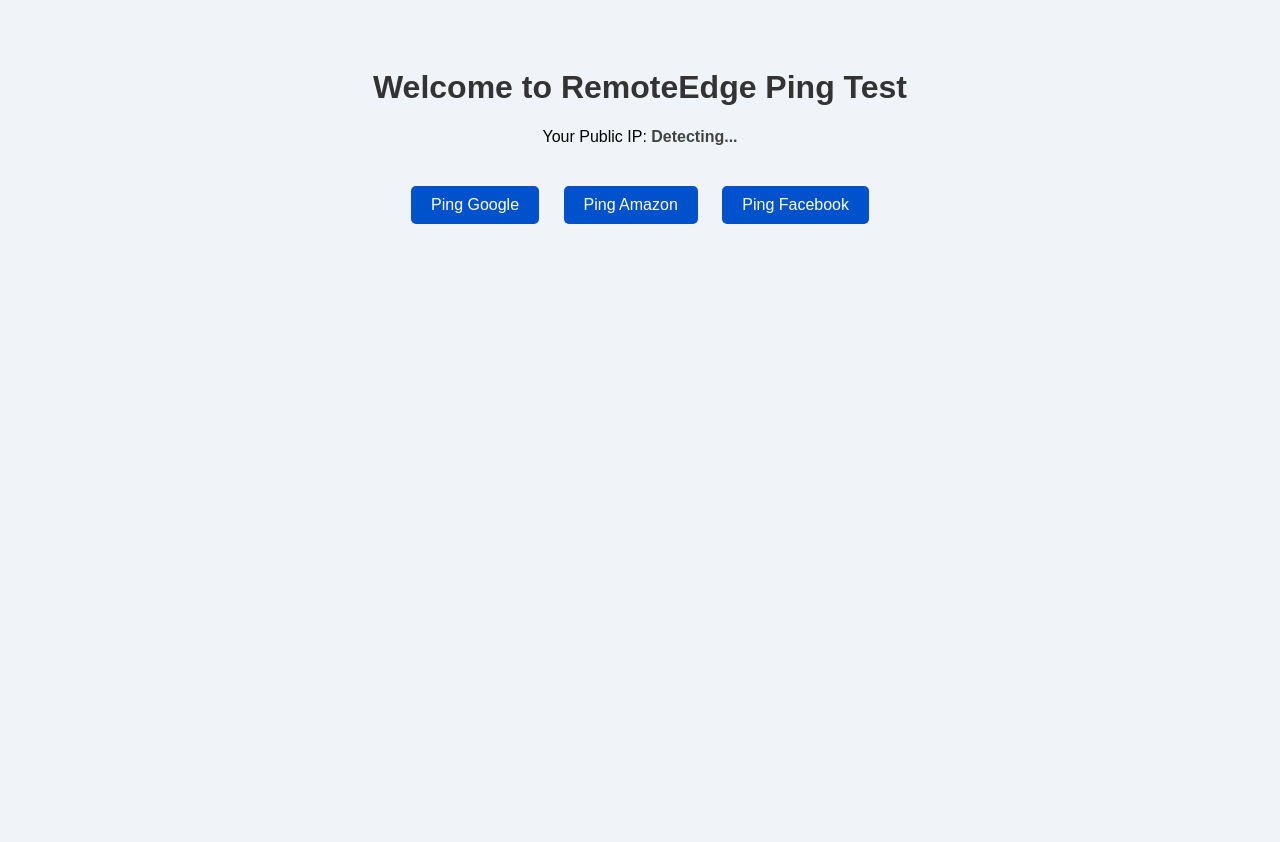
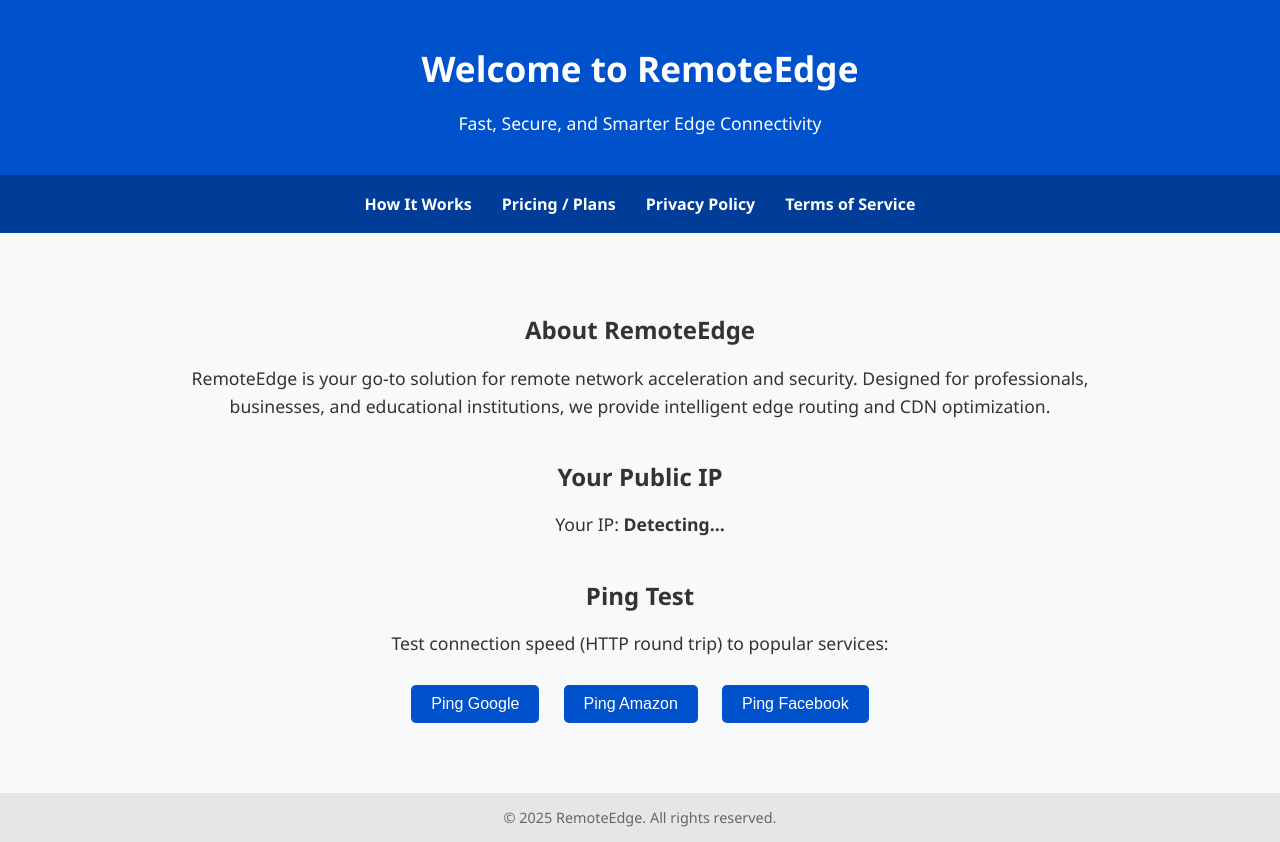
Before and after one commit to lightfar125/stargateedge, a plain HTML site: page index.html in a window 1280 px wide. Before the commit the page ends 800 px from the top, so only its background shows below. Drawn offline with Linux system fonts and the light colour scheme; no server answers.

Commit message:
Update index.html

```diff
--- a/index.html
+++ b/index.html
@@ -3,73 +3,177 @@
 <head>
   <meta charset="UTF-8" />
   <meta name="viewport" content="width=device-width, initial-scale=1.0"/>
-  <title>Ping Test – RemoteEdge</title>
+  <title>RemoteEdge – Fast, Secure, Smart</title>
   <style>
     body {
-      font-family: Arial, sans-serif;
+      font-family: 'Segoe UI', sans-serif;
+      margin: 0;
+      padding: 0;
+      background: #f8f9fa;
+      color: #333;
+    }
+
+    header {
+      background-color: #0052cc;
+      color: white;
+      padding: 20px;
       text-align: center;
-      padding: 40px;
-      background: #f0f4f8;
     }
-    h1 { color: #333; }
-    .ping-box {
-      margin-top: 30px;
+
+    nav {
+      display: flex;
+      justify-content: center;
+      background-color: #003d99;
+      padding: 10px 0;
+      flex-wrap: wrap;
     }
+
+    nav a {
+      color: white;
+      text-decoration: none;
+      margin: 8px 15px;
+      font-weight: bold;
+    }
+
+    nav a:hover {
+      color: #ffdd57;
+    }
+
+    main {
+      padding: 40px 20px;
+      max-width: 900px;
+      margin: auto;
+    }
+
+    h1 {
+      text-align: center;
+      font-size: 2.2em;
+      margin-bottom: 10px;
+    }
+
+    p {
+      line-height: 1.6;
+      font-size: 1.1em;
+      text-align: center;
+    }
+
+    .section {
+      margin-top: 40px;
+      text-align: center;
+    }
+
+    .section h2 {
+      font-size: 1.5em;
+      margin-bottom: 15px;
+    }
+
     button {
       padding: 10px 20px;
       font-size: 1em;
-      cursor: pointer;
       margin: 10px;
-      background: #0052cc;
+      background-color: #0052cc;
       color: white;
       border: none;
       border-radius: 5px;
+      cursor: pointer;
     }
+
+    button:hover {
+      background-color: #003d99;
+    }
+
     .result {
       margin-top: 20px;
-      font-size: 1.1em;
+      font-size: 1em;
     }
-    #ip-address {
-      font-weight: bold;
-      color: #444;
+
+    footer {
+      text-align: center;
+      padding: 15px;
+      background-color: #e6e6e6;
+      color: #666;
+      font-size: 0.9em;
+    }
+
+    @media (max-width: 600px) {
+      nav {
+        flex-direction: column;
+      }
+
+      nav a {
+        margin: 10px 0;
+      }
     }
   </style>
 </head>
 <body>
 
-  <h1>Welcome to RemoteEdge Ping Test</h1>
-  <p>Your Public IP: <span id="ip-address">Detecting...</span></p>
+  <header>
+    <h1>Welcome to RemoteEdge</h1>
+    <p>Fast, Secure, and Smarter Edge Connectivity</p>
+  </header>
 
-  <div class="ping-box">
-    <button onclick="pingSite('https://www.google.com')">Ping Google</button>
-    <button onclick="pingSite('https://www.amazon.com')">Ping Amazon</button>
-    <button onclick="pingSite('https://www.facebook.com')">Ping Facebook</button>
-  </div>
+  <nav>
+    <a href="how-it-works.html">How It Works</a>
+    <a href="pricing.html">Pricing / Plans</a>
+    <a href="privacy.html">Privacy Policy</a>
+    <a href="terms.html">Terms of Service</a>
+  </nav>
 
-  <div class="result" id="ping-result"></div>
+  <main>
+    <section class="section">
+      <h2>About RemoteEdge</h2>
+      <p>
+        RemoteEdge is your go-to solution for remote network acceleration and security.
+        Designed for professionals, businesses, and educational institutions,
+        we provide intelligent edge routing and CDN optimization.
+      </p>
+    </section>
+
+    <section class="section">
+      <h2>Your Public IP</h2>
+      <p>Your IP: <strong id="ip-address">Detecting...</strong></p>
+    </section>
+
+    <section class="section">
+      <h2>Ping Test</h2>
+      <p>Test connection speed (HTTP round trip) to popular services:</p>
+      <div>
+        <button onclick="pingSite('https://www.google.com')">Ping Google</button>
+        <button onclick="pingSite('https://www.amazon.com')">Ping Amazon</button>
+        <button onclick="pingSite('https://www.facebook.com')">Ping Facebook</button>
+      </div>
+      <div class="result" id="ping-result"></div>
+    </section>
+  </main>
+
+  <footer>
+    &copy; 2025 RemoteEdge. All rights reserved.
+  </footer>
 
   <script>
-    // Get visitor IP using ipify
+    // Display visitor IP
     fetch('https://api64.ipify.org?format=json')
       .then(res => res.json())
       .then(data => {
         document.getElementById('ip-address').innerText = data.ip;
       });
 
+    // Ping Test using fetch
     function pingSite(url) {
       const start = performance.now();
-      fetch(url, { mode: 'no-cors' })  // no-cors avoids CORS issues
+      fetch(url, { mode: 'no-cors' })
         .then(() => {
           const end = performance.now();
           const latency = Math.round(end - start);
           document.getElementById('ping-result').innerText =
-            `Ping to ${url} took ~${latency} ms`;
+            `Ping to ${url} took ~${latency} ms.`;
         })
         .catch(() => {
           const end = performance.now();
           const latency = Math.round(end - start);
           document.getElementById('ping-result').innerText =
-            `Ping to ${url} may be blocked, estimated time: ~${latency} ms`;
+            `Ping to ${url} may be blocked. Estimated time: ~${latency} ms.`;
         });
     }
   </script>
```
